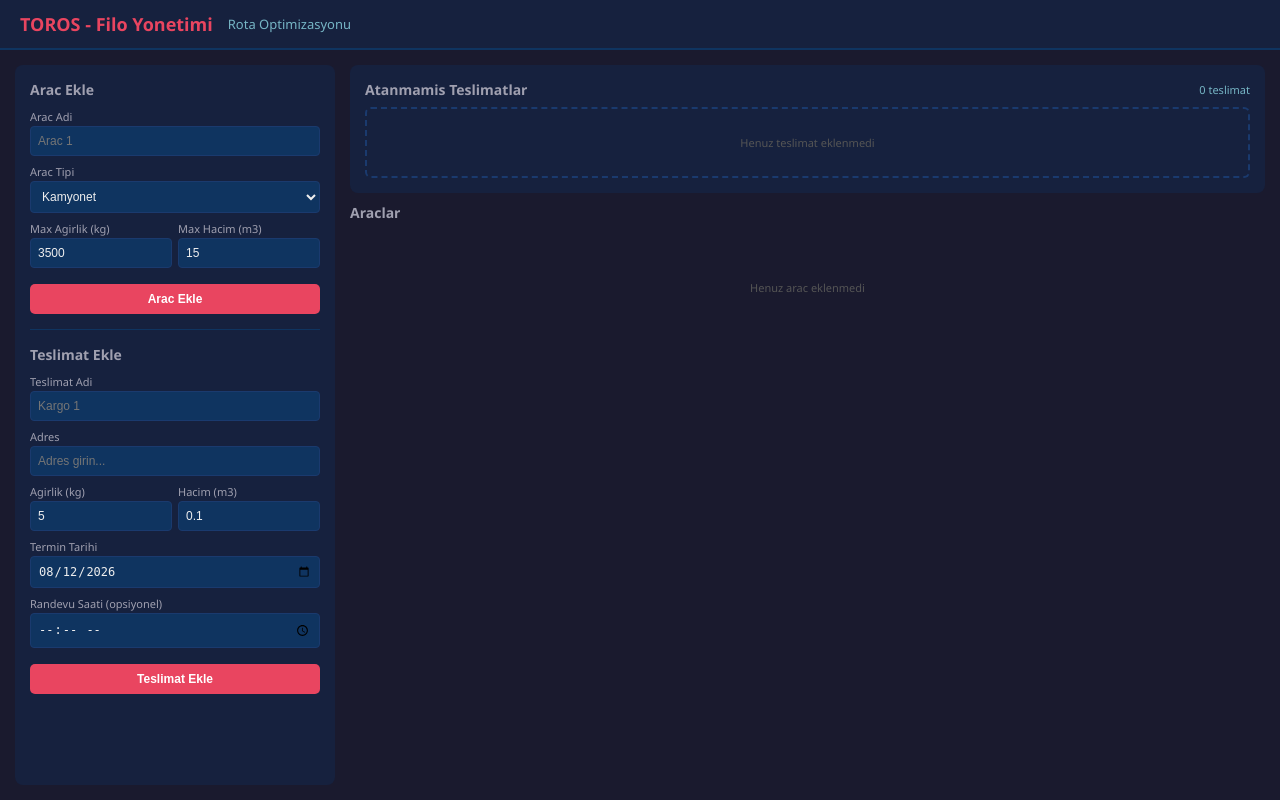
After one commit to berkegemenoguz/TOROS, a Flask app: page /filo in a window 1280 px wide. The commit adds this page. Run offline with Flask 3, Linux system fonts and the light colour scheme.

Commit message:
feat: Filo yönetimi sayfası ve rota optimizasyonu entegrasyonu eklendi

```diff
--- a/app.py
+++ b/app.py
@@ -22,6 +22,11 @@ def istanbul_ici_mi(lat, lon):
 @app.route("/")
 def anasayfa():
     return send_file("templates/index.html")
+
+
+@app.route("/filo")
+def filo():
+    return send_file("templates/filo.html")
 
 
 @app.route("/geocode", methods=["POST"])
--- /dev/null
+++ b/templates/filo.html
@@ -0,0 +1,468 @@
+<!DOCTYPE html>
+<html>
+<head>
+<meta charset="utf-8">
+<title>TOROS - Filo Yonetimi</title>
+<style>
+  * { margin: 0; padding: 0; box-sizing: border-box; }
+  body { font-family: 'Segoe UI', sans-serif; background: #1a1a2e; color: #eee; min-height: 100vh; }
+
+  .ust-bar { background: #16213e; padding: 12px 20px; border-bottom: 2px solid #0f3460; display: flex; align-items: center; gap: 15px; }
+  .ust-bar h1 { font-size: 18px; color: #e94560; }
+  .ust-bar a { color: #76b5c5; font-size: 13px; text-decoration: none; }
+  .ust-bar a:hover { color: #fff; }
+
+  .icerik { display: flex; gap: 15px; padding: 15px; height: calc(100vh - 50px); }
+
+  .kolon { background: #16213e; border-radius: 8px; padding: 15px; overflow-y: auto; }
+  .kolon h2 { font-size: 14px; color: #a0a0b0; margin-bottom: 10px; }
+
+  .sol { width: 320px; flex-shrink: 0; }
+  .sag { flex: 1; display: flex; flex-direction: column; gap: 10px; }
+
+  .form-grup { margin-bottom: 8px; }
+  .form-grup label { display: block; font-size: 11px; color: #a0a0b0; margin-bottom: 2px; }
+  .form-grup input, .form-grup select {
+    width: 100%; padding: 7px; background: #0f3460; border: 1px solid #1a3a6e;
+    color: #eee; border-radius: 4px; font-size: 12px;
+  }
+  .form-grup input:focus, .form-grup select:focus { outline: none; border-color: #e94560; }
+
+  .satir { display: flex; gap: 6px; }
+  .satir > * { flex: 1; }
+
+  .btn {
+    padding: 8px 14px; border: none; border-radius: 5px; cursor: pointer;
+    font-size: 12px; font-weight: bold; width: 100%;
+  }
+  .btn-ekle { background: #e94560; color: #fff; margin-top: 8px; }
+  .btn-ekle:hover { background: #c73652; }
+
+  .ayirici { border: none; border-top: 1px solid #0f3460; margin: 15px 0; }
+
+  .havuz-baslik { display: flex; justify-content: space-between; align-items: center; margin-bottom: 8px; }
+  .havuz-baslik h2 { margin-bottom: 0; }
+  .havuz-baslik span { font-size: 11px; color: #76b5c5; }
+
+  .teslimat-havuz {
+    min-height: 60px; border: 2px dashed #1a3a6e; border-radius: 6px; padding: 6px;
+    display: flex; flex-wrap: wrap; gap: 6px; align-content: flex-start;
+  }
+  .teslimat-havuz.drag-over { border-color: #e94560; background: rgba(233,69,96,0.05); }
+
+  .teslimat-chip {
+    background: #0f3460; padding: 6px 10px; border-radius: 5px; font-size: 11px;
+    cursor: grab; user-select: none; border: 1px solid #1a3a6e; position: relative;
+  }
+  .teslimat-chip:active { cursor: grabbing; }
+  .teslimat-chip.dragging { opacity: 0.4; }
+  .teslimat-chip .chip-isim { font-weight: bold; color: #fff; }
+  .teslimat-chip .chip-detay { color: #a0a0b0; font-size: 10px; }
+  .teslimat-chip .chip-sil {
+    position: absolute; top: -4px; right: -4px; background: #e94560; color: #fff;
+    border: none; border-radius: 50%; width: 14px; height: 14px; font-size: 9px;
+    cursor: pointer; display: none; line-height: 14px; text-align: center;
+  }
+  .teslimat-chip:hover .chip-sil { display: block; }
+
+  .arac-listesi { display: flex; gap: 10px; flex: 1; overflow-x: auto; }
+
+  .arac-kutu {
+    background: #16213e; border: 2px solid #0f3460; border-radius: 8px;
+    min-width: 220px; flex: 1; display: flex; flex-direction: column;
+  }
+  .arac-kutu.drag-over { border-color: #00e676; }
+  .arac-kutu.kapasite-asimi { border-color: #ff5252; }
+
+  .arac-baslik {
+    padding: 10px; border-bottom: 1px solid #0f3460; display: flex;
+    justify-content: space-between; align-items: center;
+  }
+  .arac-baslik .arac-isim { font-weight: bold; font-size: 13px; }
+  .arac-baslik .arac-tip { font-size: 10px; color: #76b5c5; }
+  .arac-baslik .arac-sil {
+    background: none; border: none; color: #e94560; cursor: pointer; font-size: 14px;
+  }
+
+  .arac-kapasite { padding: 8px 10px; font-size: 10px; color: #a0a0b0; border-bottom: 1px solid #0f3460; }
+  .kapasite-bar { height: 4px; background: #0f3460; border-radius: 2px; margin-top: 3px; }
+  .kapasite-bar-dolu { height: 100%; border-radius: 2px; transition: width 0.3s; }
+  .kapasite-bar-dolu.normal { background: #00e676; }
+  .kapasite-bar-dolu.uyari { background: #ffc107; }
+  .kapasite-bar-dolu.asimi { background: #ff5252; }
+
+  .arac-icerik {
+    flex: 1; padding: 8px; min-height: 80px; display: flex; flex-wrap: wrap;
+    gap: 6px; align-content: flex-start;
+  }
+  .arac-icerik.drag-over { background: rgba(0,230,118,0.05); }
+
+  .bos-mesaj { color: #555; font-size: 11px; width: 100%; text-align: center; padding: 20px 0; }
+</style>
+</head>
+<body>
+
+<div class="ust-bar">
+  <h1>TOROS - Filo Yonetimi</h1>
+  <a href="/">Rota Optimizasyonu</a>
+</div>
+
+<div class="icerik">
+  <div class="kolon sol">
+    <h2>Arac Ekle</h2>
+    <div class="form-grup">
+      <label>Arac Adi</label>
+      <input type="text" id="arac-adi" placeholder="Arac 1">
+    </div>
+    <div class="form-grup">
+      <label>Arac Tipi</label>
+      <select id="arac-tipi" onchange="tipDegisti()">
+        <option value="kamyon">Kamyon</option>
+        <option value="kamyonet" selected>Kamyonet</option>
+        <option value="ticari">Ticari</option>
+      </select>
+    </div>
+    <div class="satir">
+      <div class="form-grup">
+        <label>Max Agirlik (kg)</label>
+        <input type="number" id="arac-agirlik" value="3500">
+      </div>
+      <div class="form-grup">
+        <label>Max Hacim (m3)</label>
+        <input type="number" id="arac-hacim" value="15" step="0.1">
+      </div>
+    </div>
+    <button class="btn btn-ekle" onclick="aracEkle()">Arac Ekle</button>
+
+    <hr class="ayirici">
+
+    <h2>Teslimat Ekle</h2>
+    <div class="form-grup">
+      <label>Teslimat Adi</label>
+      <input type="text" id="tes-adi" placeholder="Kargo 1">
+    </div>
+    <div class="form-grup">
+      <label>Adres</label>
+      <input type="text" id="tes-adres" placeholder="Adres girin...">
+    </div>
+    <div class="satir">
+      <div class="form-grup">
+        <label>Agirlik (kg)</label>
+        <input type="number" id="tes-agirlik" value="5" step="0.1">
+      </div>
+      <div class="form-grup">
+        <label>Hacim (m3)</label>
+        <input type="number" id="tes-hacim" value="0.1" step="0.01">
+      </div>
+    </div>
+    <div class="form-grup">
+      <label>Termin Tarihi</label>
+      <input type="date" id="tes-termin">
+    </div>
+    <div class="form-grup">
+      <label>Randevu Saati (opsiyonel)</label>
+      <input type="time" id="tes-randevu">
+    </div>
+    <button class="btn btn-ekle" onclick="teslimatOlustur()">Teslimat Ekle</button>
+  </div>
+
+  <div class="sag">
+    <div class="kolon" style="flex-shrink:0;">
+      <div class="havuz-baslik">
+        <h2>Atanmamis Teslimatlar</h2>
+        <span id="havuz-sayac">0 teslimat</span>
+      </div>
+      <div class="teslimat-havuz" id="havuz"
+           ondragover="dragOver(event)" ondragleave="dragLeave(event)" ondrop="havuzaBirak(event)">
+        <div class="bos-mesaj" id="havuz-bos">Henuz teslimat eklenmedi</div>
+      </div>
+    </div>
+
+    <div style="flex-shrink:0;">
+      <h2 style="font-size:14px;color:#a0a0b0;margin-bottom:8px;">Araclar</h2>
+    </div>
+    <div class="arac-listesi" id="arac-listesi">
+      <div class="bos-mesaj" id="arac-bos" style="padding:40px;">Henuz arac eklenmedi</div>
+    </div>
+  </div>
+</div>
+
+<script>
+var aracSayac = 0;
+var teslimatSayac = 0;
+var araclar = {};
+var teslimatlar = {};
+var suruklenen = null;
+
+var tipPreset = {
+  kamyon:   { agirlik: 10000, hacim: 40 },
+  kamyonet: { agirlik: 3500,  hacim: 15 },
+  ticari:   { agirlik: 800,   hacim: 4 },
+};
+
+function tipDegisti() {
+  var tip = document.getElementById('arac-tipi').value;
+  document.getElementById('arac-agirlik').value = tipPreset[tip].agirlik;
+  document.getElementById('arac-hacim').value = tipPreset[tip].hacim;
+}
+
+function aracEkle() {
+  aracSayac++;
+  var id = 'arac-' + aracSayac;
+  var adi = document.getElementById('arac-adi').value || ('Arac ' + aracSayac);
+  var tip = document.getElementById('arac-tipi').value;
+  var maxAg = parseFloat(document.getElementById('arac-agirlik').value);
+  var maxHc = parseFloat(document.getElementById('arac-hacim').value);
+
+  araclar[id] = { adi: adi, tip: tip, maxAg: maxAg, maxHc: maxHc, teslimatlar: [] };
+
+  var div = document.createElement('div');
+  div.className = 'arac-kutu';
+  div.id = id;
+  div.innerHTML = ''
+    + '<div class="arac-baslik">'
+    + '  <div><span class="arac-isim">' + adi + '</span> <span class="arac-tip">' + tip + '</span></div>'
+    + '  <button class="arac-sil" onclick="aracSil(\'' + id + '\')">&times;</button>'
+    + '</div>'
+    + '<div class="arac-kapasite" id="' + id + '-kap">'
+    + '  Agirlik: 0 / ' + maxAg + ' kg'
+    + '  <div class="kapasite-bar"><div class="kapasite-bar-dolu normal" id="' + id + '-ag-bar" style="width:0%"></div></div>'
+    + '  Hacim: 0 / ' + maxHc + ' m3'
+    + '  <div class="kapasite-bar"><div class="kapasite-bar-dolu normal" id="' + id + '-hc-bar" style="width:0%"></div></div>'
+    + '</div>'
+    + '<div class="arac-icerik" id="' + id + '-icerik"'
+    + '  ondragover="dragOver(event)" ondragleave="dragLeave(event)" ondrop="aracaBirak(event,\'' + id + '\')">'
+    + '  <div class="bos-mesaj">Teslimat surukleyin</div>'
+    + '</div>';
+
+  document.getElementById('arac-listesi').appendChild(div);
+  document.getElementById('arac-bos').style.display = 'none';
+  document.getElementById('arac-adi').value = '';
+  filoyuKaydet();
+}
+
+function aracSil(id) {
+  var arac = araclar[id];
+  if (!arac) return;
+  arac.teslimatlar.forEach(function(tid) {
+    teslimatlar[tid].arac = null;
+    chipHavuzaEkle(tid);
+  });
+  delete araclar[id];
+  document.getElementById(id).remove();
+  if (Object.keys(araclar).length === 0) {
+    document.getElementById('arac-bos').style.display = 'block';
+  }
+  havuzSayacGuncelle();
+  filoyuKaydet();
+}
+
+function teslimatOlustur() {
+  teslimatSayac++;
+  var tid = 'tes-' + teslimatSayac;
+  var adi = document.getElementById('tes-adi').value || ('Kargo ' + teslimatSayac);
+  var adres = document.getElementById('tes-adres').value || '';
+  var ag = parseFloat(document.getElementById('tes-agirlik').value) || 0;
+  var hc = parseFloat(document.getElementById('tes-hacim').value) || 0;
+  var termin = document.getElementById('tes-termin').value || '';
+  var randevu = document.getElementById('tes-randevu').value || '';
+
+  teslimatlar[tid] = { adi: adi, adres: adres, ag: ag, hc: hc, termin: termin, randevu: randevu, arac: null };
+
+  chipHavuzaEkle(tid);
+  havuzSayacGuncelle();
+  filoyuKaydet();
+
+  document.getElementById('tes-adi').value = '';
+  document.getElementById('tes-adres').value = '';
+}
+
+function chipOlustur(tid) {
+  var t = teslimatlar[tid];
+  var detay = t.ag + 'kg, ' + t.hc + 'm3';
+  if (t.termin) detay += ' | ' + t.termin;
+  if (t.randevu) detay += ' ' + t.randevu;
+
+  var chip = document.createElement('div');
+  chip.className = 'teslimat-chip';
+  chip.id = 'chip-' + tid;
+  chip.draggable = true;
+  chip.dataset.tid = tid;
+  chip.innerHTML = '<span class="chip-isim">' + t.adi + '</span><br>'
+    + '<span class="chip-detay">' + detay + '</span>'
+    + '<button class="chip-sil" onclick="teslimatSil(\'' + tid + '\')">&times;</button>';
+
+  chip.addEventListener('dragstart', function(e) {
+    suruklenen = tid;
+    chip.classList.add('dragging');
+    e.dataTransfer.effectAllowed = 'move';
+  });
+  chip.addEventListener('dragend', function() {
+    chip.classList.remove('dragging');
+    suruklenen = null;
+  });
+
+  return chip;
+}
+
+function chipHavuzaEkle(tid) {
+  var havuz = document.getElementById('havuz');
+  var bos = document.getElementById('havuz-bos');
+  if (bos) bos.style.display = 'none';
+  var eski = document.getElementById('chip-' + tid);
+  if (eski) eski.remove();
+  havuz.appendChild(chipOlustur(tid));
+}
+
+function teslimatSil(tid) {
+  var t = teslimatlar[tid];
+  if (!t) return;
+  if (t.arac && araclar[t.arac]) {
+    var idx = araclar[t.arac].teslimatlar.indexOf(tid);
+    if (idx > -1) araclar[t.arac].teslimatlar.splice(idx, 1);
+    kapasiteGuncelle(t.arac);
+  }
+  delete teslimatlar[tid];
+  var chip = document.getElementById('chip-' + tid);
+  if (chip) chip.remove();
+  havuzSayacGuncelle();
+  filoyuKaydet();
+}
+
+function dragOver(e) {
+  e.preventDefault();
+  e.currentTarget.classList.add('drag-over');
+}
+
+function dragLeave(e) {
+  e.currentTarget.classList.remove('drag-over');
+}
+
+function aracaBirak(e, aracId) {
+  e.preventDefault();
+  e.currentTarget.classList.remove('drag-over');
+  if (!suruklenen) return;
+
+  var tid = suruklenen;
+  var t = teslimatlar[tid];
+  var arac = araclar[aracId];
+
+  if (t.arac && t.arac !== aracId && araclar[t.arac]) {
+    var idx = araclar[t.arac].teslimatlar.indexOf(tid);
+    if (idx > -1) araclar[t.arac].teslimatlar.splice(idx, 1);
+    kapasiteGuncelle(t.arac);
+  }
+
+  if (t.arac !== aracId) {
+    t.arac = aracId;
+    if (arac.teslimatlar.indexOf(tid) === -1) arac.teslimatlar.push(tid);
+  }
+
+  var chip = document.getElementById('chip-' + tid);
+  if (chip) chip.remove();
+
+  var icerik = document.getElementById(aracId + '-icerik');
+  var bos = icerik.querySelector('.bos-mesaj');
+  if (bos) bos.remove();
+  icerik.appendChild(chipOlustur(tid));
+
+  kapasiteGuncelle(aracId);
+  havuzSayacGuncelle();
+  filoyuKaydet();
+}
+
+function havuzaBirak(e) {
+  e.preventDefault();
+  e.currentTarget.classList.remove('drag-over');
+  if (!suruklenen) return;
+
+  var tid = suruklenen;
+  var t = teslimatlar[tid];
+
+  if (t.arac && araclar[t.arac]) {
+    var idx = araclar[t.arac].teslimatlar.indexOf(tid);
+    if (idx > -1) araclar[t.arac].teslimatlar.splice(idx, 1);
+    kapasiteGuncelle(t.arac);
+  }
+
+  t.arac = null;
+  var chip = document.getElementById('chip-' + tid);
+  if (chip) chip.remove();
+  chipHavuzaEkle(tid);
+  havuzSayacGuncelle();
+  filoyuKaydet();
+}
+
+function kapasiteGuncelle(aracId) {
+  var arac = araclar[aracId];
+  if (!arac) return;
+
+  var topAg = 0, topHc = 0;
+  arac.teslimatlar.forEach(function(tid) {
+    topAg += teslimatlar[tid].ag;
+    topHc += teslimatlar[tid].hc;
+  });
+
+  var agOran = (topAg / arac.maxAg) * 100;
+  var hcOran = (topHc / arac.maxHc) * 100;
+
+  var agSinif = agOran > 100 ? 'asimi' : agOran > 80 ? 'uyari' : 'normal';
+  var hcSinif = hcOran > 100 ? 'asimi' : hcOran > 80 ? 'uyari' : 'normal';
+
+  var kap = document.getElementById(aracId + '-kap');
+  kap.innerHTML = ''
+    + 'Agirlik: ' + topAg.toFixed(1) + ' / ' + arac.maxAg + ' kg'
+    + '<div class="kapasite-bar"><div class="kapasite-bar-dolu ' + agSinif + '" style="width:' + Math.min(agOran, 100) + '%"></div></div>'
+    + 'Hacim: ' + topHc.toFixed(2) + ' / ' + arac.maxHc + ' m3'
+    + '<div class="kapasite-bar"><div class="kapasite-bar-dolu ' + hcSinif + '" style="width:' + Math.min(hcOran, 100) + '%"></div></div>';
+
+  var kutu = document.getElementById(aracId);
+  kutu.classList.toggle('kapasite-asimi', agOran > 100 || hcOran > 100);
+
+  var icerik = document.getElementById(aracId + '-icerik');
+  if (arac.teslimatlar.length === 0 && !icerik.querySelector('.bos-mesaj')) {
+    var bos = document.createElement('div');
+    bos.className = 'bos-mesaj';
+    bos.textContent = 'Teslimat surukleyin';
+    icerik.appendChild(bos);
+  }
+}
+
+function havuzSayacGuncelle() {
+  var havuz = document.getElementById('havuz');
+  var sayi = havuz.querySelectorAll('.teslimat-chip').length;
+  document.getElementById('havuz-sayac').textContent = sayi + ' teslimat';
+  var bos = document.getElementById('havuz-bos');
+  if (sayi === 0 && Object.keys(teslimatlar).length === 0) {
+    if (!bos) {
+      var yeni = document.createElement('div');
+      yeni.className = 'bos-mesaj';
+      yeni.id = 'havuz-bos';
+      yeni.textContent = 'Henuz teslimat eklenmedi';
+      havuz.appendChild(yeni);
+    } else {
+      bos.style.display = 'block';
+    }
+  } else if (bos) {
+    bos.style.display = 'none';
+  }
+}
+
+var bugun = new Date().toISOString().slice(0, 10);
+document.getElementById('tes-termin').value = bugun;
+
+function filoyuKaydet() {
+  var veri = { araclar: {}, teslimatlar: {} };
+  Object.keys(araclar).forEach(function(id) {
+    var a = araclar[id];
+    veri.araclar[id] = { adi: a.adi, tip: a.tip, maxAg: a.maxAg, maxHc: a.maxHc, teslimatlar: a.teslimatlar.slice() };
+  });
+  Object.keys(teslimatlar).forEach(function(tid) {
+    var t = teslimatlar[tid];
+    veri.teslimatlar[tid] = { adi: t.adi, adres: t.adres, ag: t.ag, hc: t.hc, termin: t.termin, randevu: t.randevu, arac: t.arac };
+  });
+  localStorage.setItem('toros_filo', JSON.stringify(veri));
+}
+</script>
+</body>
+</html>
```
Also changed, not shown: templates/index.html (+150 -2 lines).
